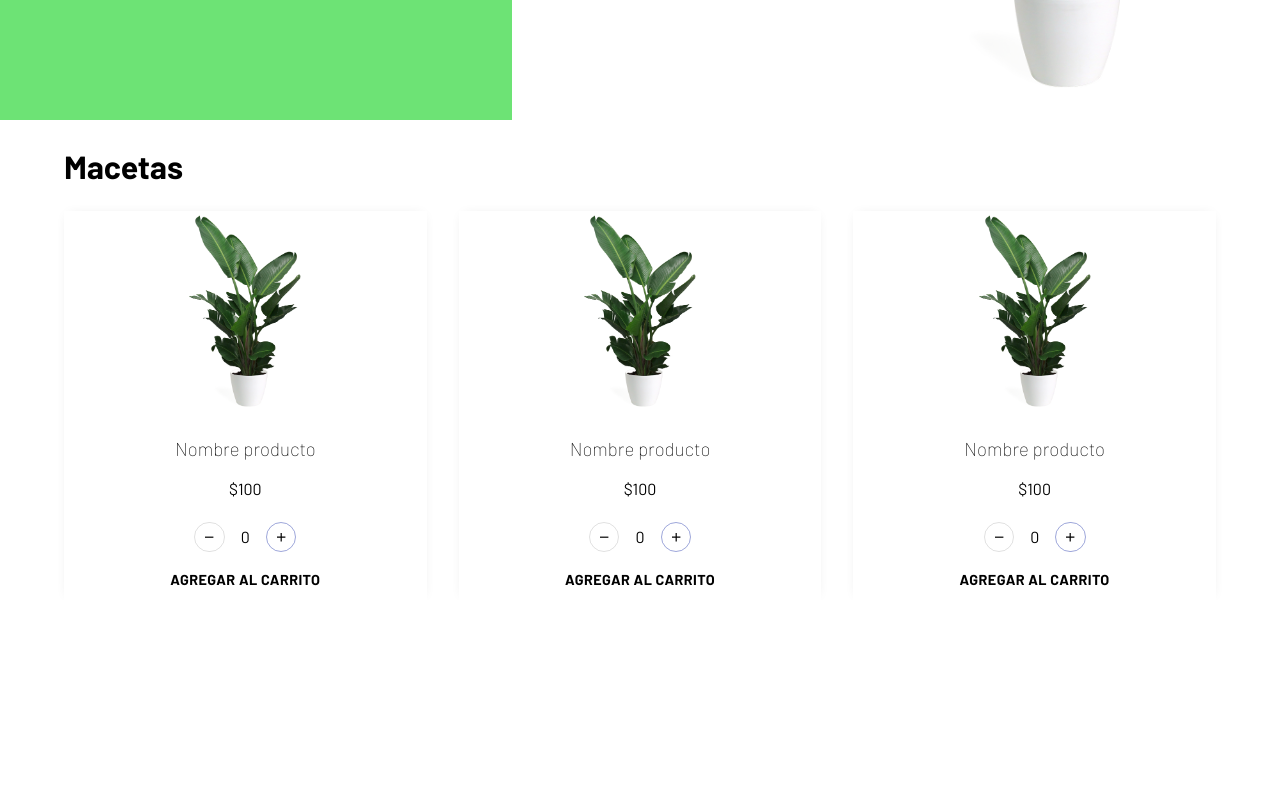
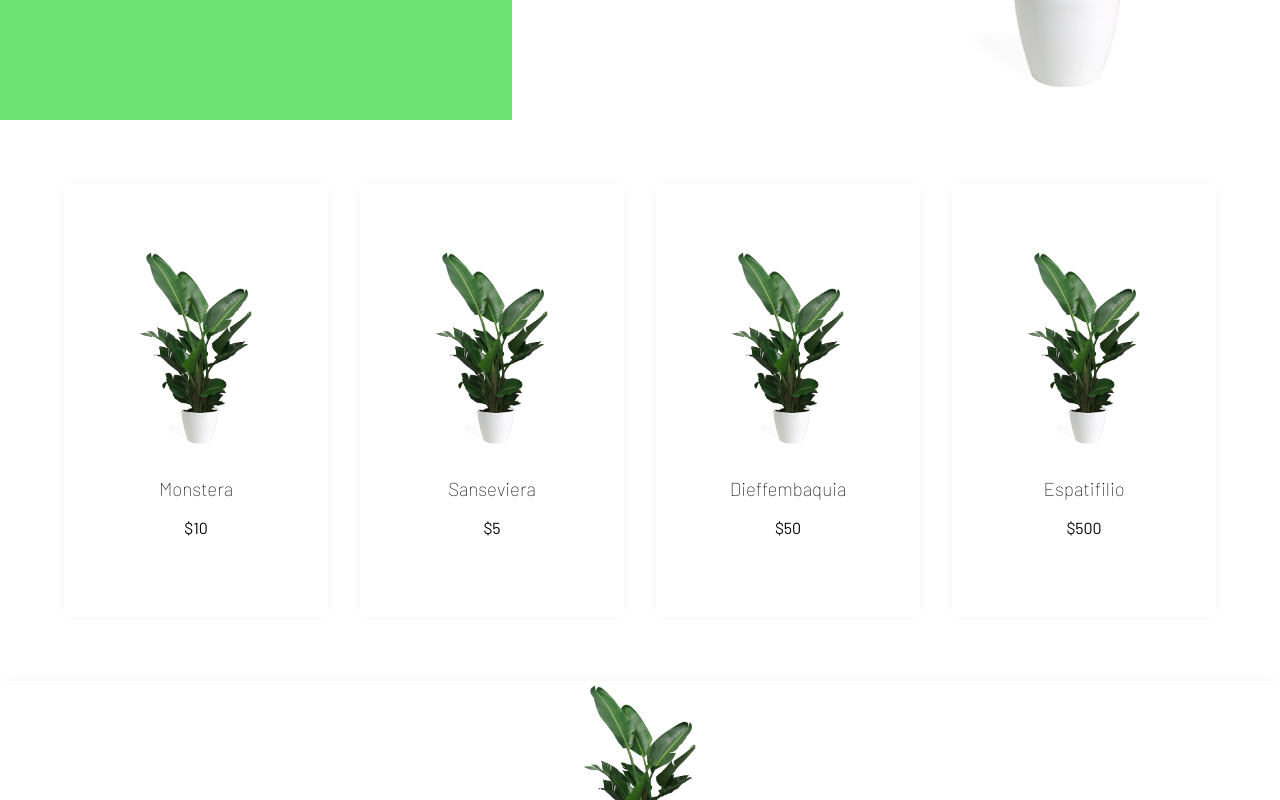
Before and after one commit to arielabaruffaldi/plantit, a React (Create React App) app: page / in a window 1280 px wide. Shown: the part 680-1480 px from the top of the page. Before the commit the page ends 1280 px from the top, so only its background shows below. Built offline with nearby package versions, Linux system fonts and the light colour scheme.

Commit message:
Acomodo componenentes y agrego ItemDetail e ItemDetailContainer

```diff
--- a/src/App.js
+++ b/src/App.js
@@ -2,9 +2,11 @@ import React from "react";
 import "./styles/App.scss";
 import NavBar from "./common/NavBar/NavBar";
 import Home from "./page/Home/Home";
-import Galeria from "./page/Galeria/Galeria";
-import ItemCount from './components/ItemCount/ItemCount';
 import ItemList from './components/ItemList/ItemList';
+import ItemDetail from './components/ItemDetail/ItemDetail';
+import ItemDetailContainer from './components/ItemDetailContainer/ItemDetailContainer';
+import imgPrueba from './assets/img/home.png';
+
 import styled from "styled-components";
 import phone from './assets/icons/phone.svg'
 
@@ -18,8 +20,10 @@ function App() {
       <a href="#"> 11 2345 6789 </a>
     </PhoneSticky >
     <Home />
-    <Galeria />
-
+    <ItemList></ItemList>
+    <ItemDetail title="Nombre producto" price={100} img={imgPrueba}/>
+{/*
+    <Galeria /> */}
   </div>
   );
 }
--- a/src/components/ProductCard/ProductCard.js
+++ b/src/components/ItemDetail/ItemDetail.js
@@ -1,14 +1,15 @@
 import React from 'react';
-import './ProductCard.scss';
+import './ItemDetail.scss';
 import ItemCount from './../ItemCount/ItemCount';
 
-const ProductCard = ({ title, price, img }) => {
+const ItemDetail = (item) => {
+    console.log(item)
     return (
-        <article className='productCard'>
-            <img src={img} />
+        <article className='itemDetail'>
+            <img src={item.img} />
             <div className='info'>
-                <h3>{title}</h3>
-                <p>{`$${price}`}</p>
+                <h3>{item.title}</h3>
+                <p>{`$${item.price}`}</p>
             </div>
 
             <ItemCount
@@ -19,4 +20,4 @@ const ProductCard = ({ title, price, img }) => {
     )
 }
 
-export default ProductCard;
+export default ItemDetail;
--- a/src/components/ProductCard/ProductCard.scss
+++ b/src/components/ItemDetail/ItemDetail.scss
@@ -1,5 +1,5 @@
 @import '../../styles/base.scss';
-.productCard {
+.itemDetail {
     display: flex;
     flex-direction: column;
     text-align: center;
--- /dev/null
+++ b/src/components/ItemDetailContainer/ItemDetailContainer.js
@@ -0,0 +1,24 @@
+import React, { useState, useEffect } from "react";
+import Item from "./../ItemList/Item";
+
+const ItemDetailContainer = () => {
+  const [item, setItem] = useState({});
+
+  function getFromRemote() {
+    return new Promise((res, rej) => {
+      setTimeout(() => {
+        res({ id: 3, nombre: "Pantalon", precio: 15 });
+      }, 3000);
+    });
+  }
+
+  useEffect(() => {
+    getFromRemote().then((res) => {
+      setItem(res);
+    });
+  }, []);
+
+  return <Item id={item.id} nombre={item.nombre} precio={item.precio}></Item>;
+};
+
+export default ItemDetailContainer;
--- a/src/components/ItemList/Item.js
+++ b/src/components/ItemList/Item.js
@@ -1,31 +1,18 @@
-import React, { useEffect, useState } from 'react';
-import styled from "styled-components";
+import React, { useEffect, useState } from "react";
+import "./Item.scss";
 
-const Item = ({ id, nombre, precio }) => {
-    return (
-        <Ul className="item">
-            <li>
-                {id}
-            </li>
-            <li>
-                {nombre}
-            </li>
-            <li>
-                {`$${precio}`}
-            </li>
-        </Ul>
-    )
-}
+const Item = ({ id, img, title, price }) => {
+  return (
+    <li className="item">
+      <a href={`/${id}`}>
+        <img src={img} />
+        <div className="info">
+          <h3>{title}</h3>
+          <p>{`$${price}`}</p>
+        </div>
+      </a>
+    </li>
+  );
+};
 
 export default Item;
-
-const Ul = styled.ul`
-  display: flex;
-  width: 100%;
-  justify-content: space-around;
-  margin: 1em 0;
-  li{
-      padding: 0 .5em;
-  }
-
-`;
--- /dev/null
+++ b/src/components/ItemList/Item.scss
@@ -0,0 +1,17 @@
+@import '../../styles/base.scss';
+.item {
+    display: flex;
+    flex-direction: column;
+    text-align: center;
+    align-items: center;
+    -webkit-box-shadow: 0px 0px 12px -5px rgba(0, 0, 0, 0.12);
+    -moz-box-shadow: 0px 0px 12px -5px rgba(0, 0, 0, 0.12);
+    box-shadow: 0px 0px 12px -5px rgba(0, 0, 0, 0.12);
+    padding: 4em 0;
+    img {
+        width: 7em;
+    }
+    h3 {
+        font-weight: 100;
+    }
+}
--- a/src/components/ItemList/ItemList.js
+++ b/src/components/ItemList/ItemList.js
@@ -1,13 +1,18 @@
-import React, { useEffect, useState } from 'react';
-import Item from './Item';
-import styled from "styled-components";
-
+import React, { useEffect, useState } from "react";
+import Item from "./Item";
+import imgPrueba from './../../assets/img/home.png';
+import './ItemList.scss';
 
 
 function getFromRemote() {
   return new Promise((res, rej) => {
     setTimeout(() => {
-            res([{ id: 1, nombre: "Gorro", precio: 10 }, { id: 2, nombre: "Pulsera", precio: 5 }]);
+      res([
+        { id: 1, title: "Monstera", price: 10 },
+        { id: 2, title: "Sanseviera", price: 5 },
+        { id: 3, title: "Dieffembaquia", price: 50},
+        { id: 4, title: "Espatifilio", price: 500 }
+      ]);
     }, 0);
   });
 }
@@ -15,26 +20,23 @@ function getFromRemote() {
 function ItemList() {
   const [products, setProducts] = useState([]);
   useEffect(() => {
-        getFromRemote().then(res => {
+    getFromRemote().then((res) => {
       setProducts(res);
     });
   }, []);
 
-    return ( <
-        Ul classList = "itemList" > {
-            products.map(producto => ( <
-                Item id = { producto.id }
-                nombre = { producto.nombre }
-                precio = { producto.precio } > < /Item>
-            ))
-        } <
-        /Ul>
-    )
+  return (
+    <ul className='ItemListWrapper'>
+      {products.map((producto) => (
+        <Item
+          id={producto.id}
+          title={producto.title}
+          price={producto.price}
+          img={imgPrueba}
+        ></Item>
+      ))}
+    </ul>
+  );
 }
 
-
 export default ItemList;
-
-const Ul = styled.ul `
-    width: 70%
-`
--- /dev/null
+++ b/src/components/ItemList/ItemList.scss
@@ -0,0 +1,9 @@
+.ItemListWrapper {
+  padding: 4em;
+  h2 {
+    font-size: 2em;
+  }
+  display: grid;
+  grid-template-columns: 1fr 1fr 1fr 1fr;
+  column-gap: 2em;
+}
--- a/src/page/Galeria/Galeria.js
+++ /dev/null
@@ -1,19 +0,0 @@
-import React from 'react';
-import imgPrueba from './../../assets/img/home.png';
-import ProductCard from './../../components/ProductCard/ProductCard';
-import './Galeria.scss';
-
-const Galeria = () => {
-    return (
-        <section className='galeria'>
-            <h2>Macetas</h2>
-            <div className='galeriaWrapper'>
-                <ProductCard title="Nombre producto" price={100} img={imgPrueba}/>
-                <ProductCard title="Nombre producto" price={100} img={imgPrueba}/>
-                <ProductCard title="Nombre producto" price={100} img={imgPrueba}/>
-            </div>
-        </section>
-    )
-}
-
-export default Galeria;
--- a/src/page/Galeria/Galeria.scss
+++ /dev/null
@@ -1,11 +0,0 @@
-.galeria {
-    padding: 0 4em;
-    h2 {
-        font-size: 2em;
-    }
-    .galeriaWrapper {
-        display: grid;
-        grid-template-columns: 1fr 1fr 1fr;
-        column-gap: 2em;
-    }
-}
```
Lines whose indentation alone changed are shown as unchanged.
